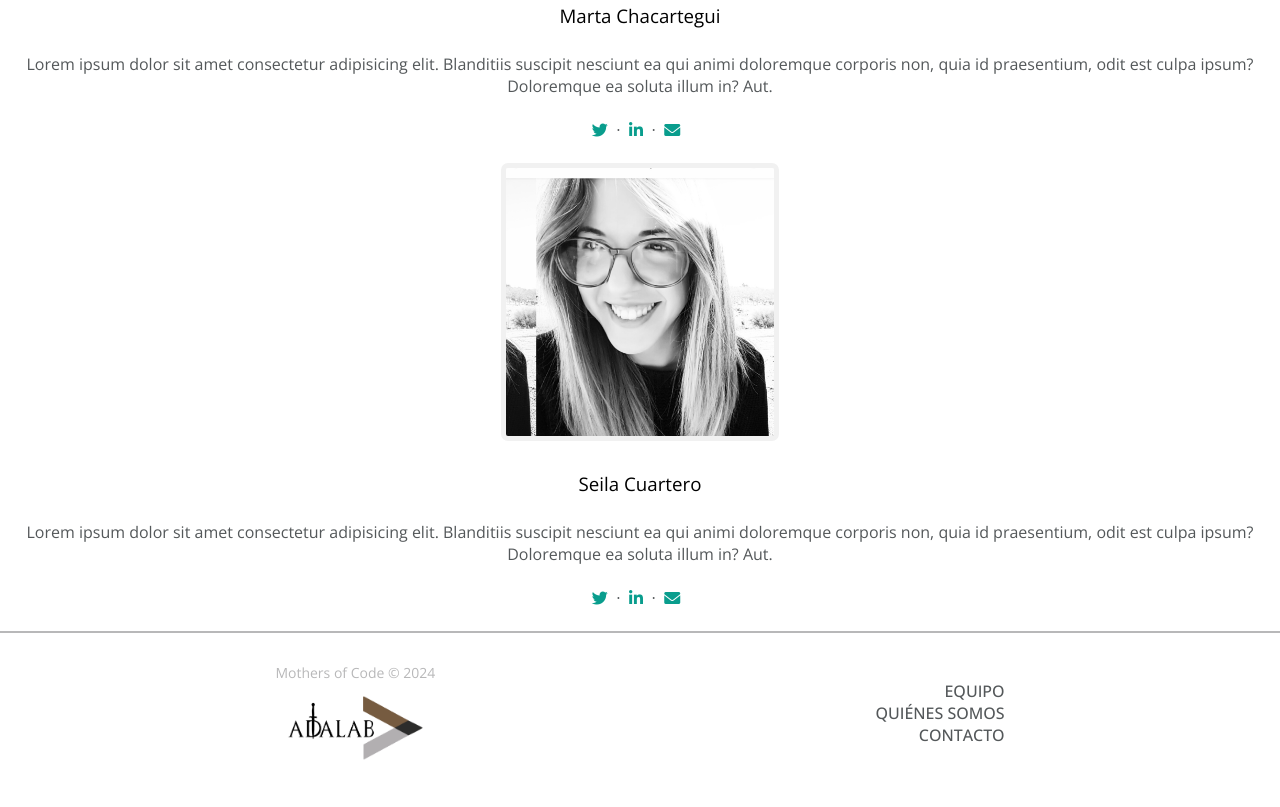
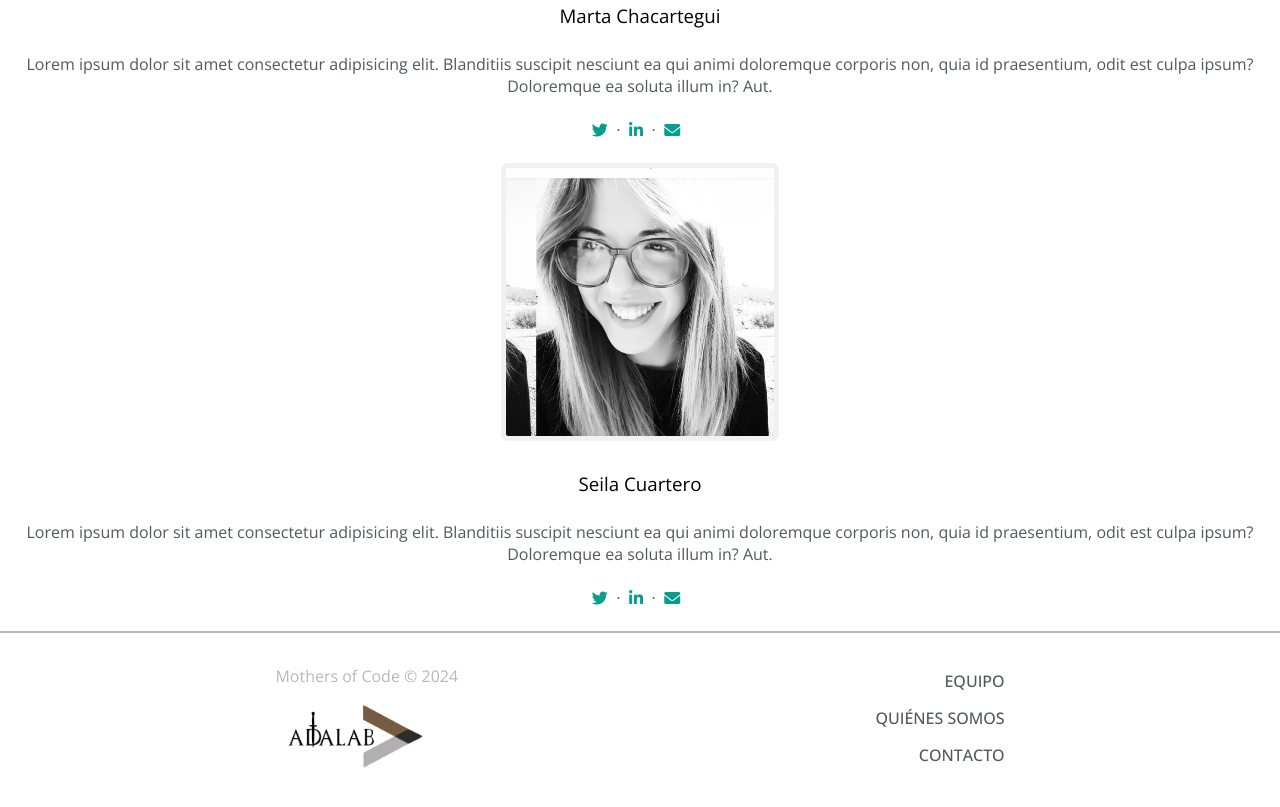
Before and after one commit to SeiCp/pw-project-promo-c-pt-module-1-team-1, a website built with Vite: page src/index.html in a window 1280 px wide. Shown: the part 2874-3681 px from the top of the page. Built offline with nearby package versions, Linux system fonts and the light colour scheme.

Commit message:
Add footer structure final

```diff
--- a/src/scss/layout/_footer.scss
+++ b/src/scss/layout/_footer.scss
@@ -30,11 +30,16 @@
 
         @include tablet-desktop {
             text-align: start;
+            font-size: 16px;
         }
     }
 
     &__nav {
         grid-area: menu;
+
+        @include tablet-desktop {
+            line-height: 37px;
+        }
     }
 
     &__menu-list {
```
